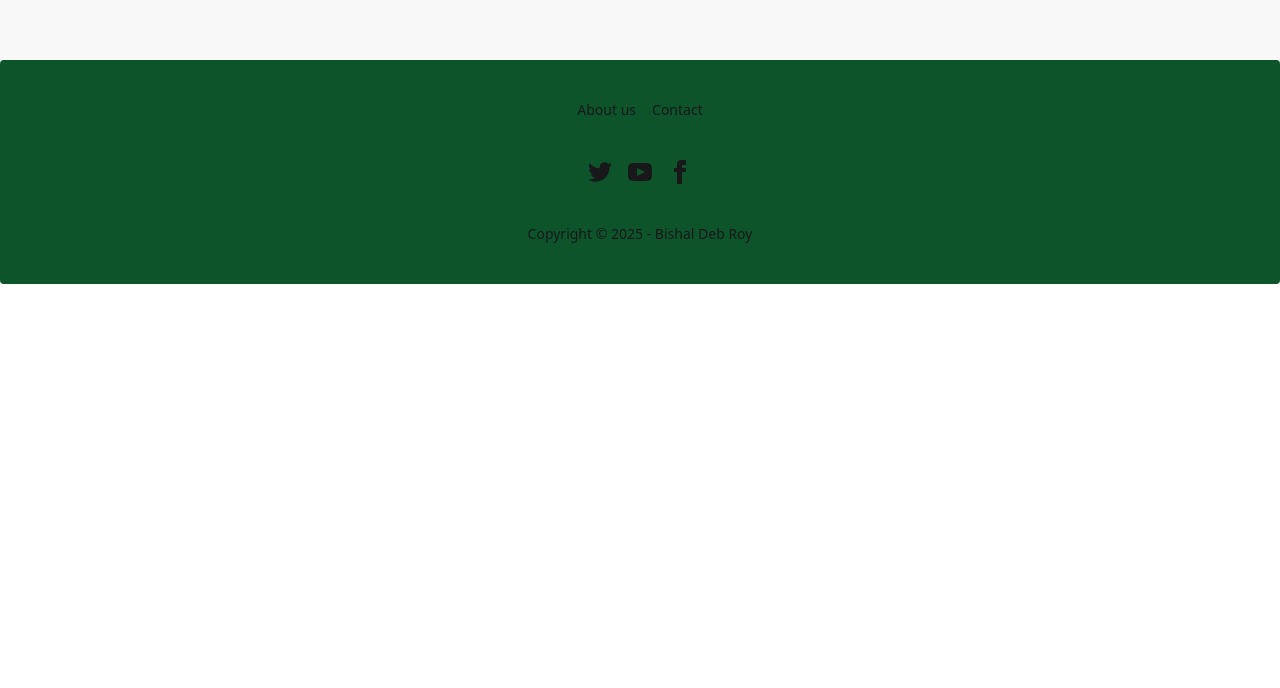
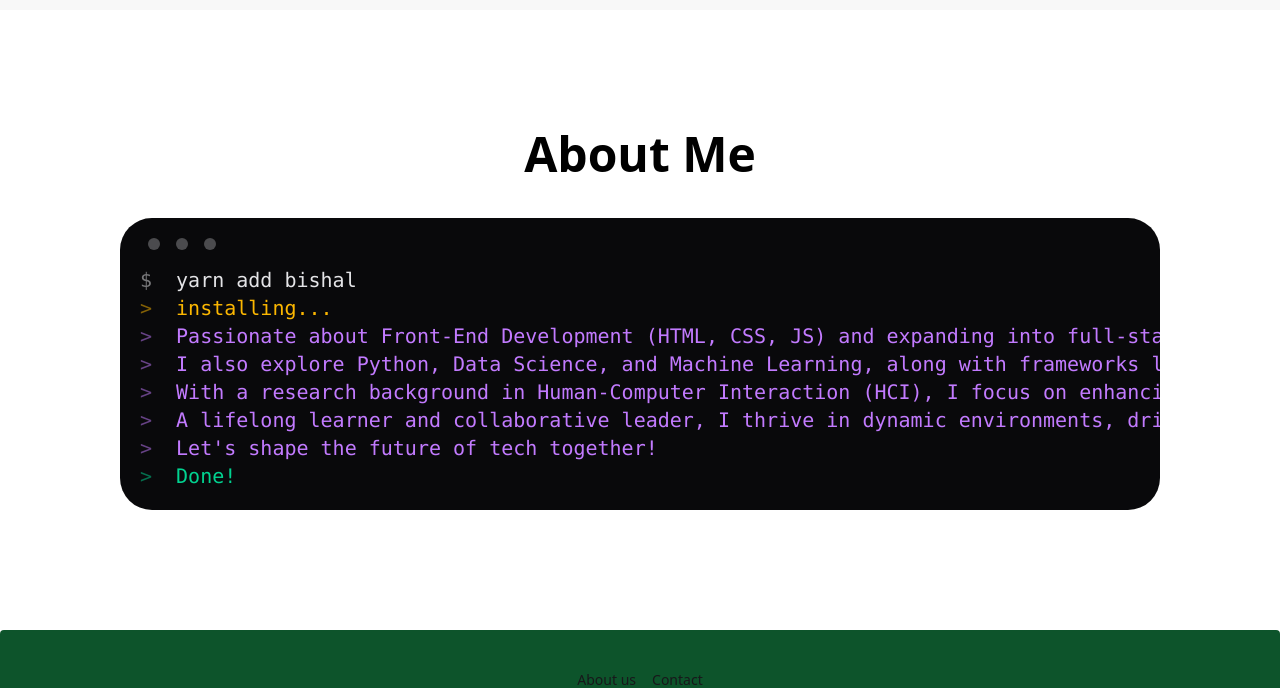
Before and after one commit to bishaldebroy007/portfolio-of-bishal, a React (Vite) app: page / in a window 1280 px wide. Shown: the part 812-1500 px from the top of the page. Before the commit the page ends 1096 px from the top, so only its background shows below. Built offline with nearby package versions, Linux system fonts and the light colour scheme.

Commit message:
about me section complete

```diff
--- a/src/App.jsx
+++ b/src/App.jsx
@@ -1,4 +1,5 @@
 
+import AboutMe from './components/about/AboutMe';
 import Footer from './components/footer/Footer';
 import HeroSection from './components/home/HeroSection';
 import NavBar from './components/home/NavBar';
@@ -8,7 +9,11 @@ function App() {
   return (
     <>
       <NavBar />
+
       <HeroSection />
+
+      <AboutMe />
+
       <Footer />
     </>
   )
--- /dev/null
+++ b/src/components/about/AboutMe.jsx
@@ -0,0 +1,23 @@
+import React from 'react'
+
+const AboutMe = () => {
+    return (
+        <div className='bg-white text-black min-h-[500px] p-30'>
+            <div className='flex justify-center text-5xl font-semibold'>
+                <h1>About Me</h1>
+            </div>
+            <div className="mockup-code w-full rounded-4xl text-xl mt-10">
+                <pre data-prefix="$"><code>yarn add bishal</code></pre>
+                <pre data-prefix=">" className="text-warning"><code>installing...</code></pre>
+                <pre data-prefix=">" className="text-purple-400"><code>Passionate about Front-End Development (HTML, CSS, JS) and expanding into full-stack with React,</code></pre>
+                <pre data-prefix=">" className="text-purple-400"><code>I also explore Python, Data Science, and Machine Learning, along with frameworks like Django.</code></pre>
+                <pre data-prefix=">" className="text-purple-400"><code>With a research background in Human-Computer Interaction (HCI), I focus on enhancing user experiences through innovation.</code></pre>
+                <pre data-prefix=">" className="text-purple-400"><code>A lifelong learner and collaborative leader, I thrive in dynamic environments, driving projects with creativity and a growth mindset.</code></pre>
+                <pre data-prefix=">" className="text-purple-400"><code>Let's shape the future of tech together!</code></pre>
+                <pre data-prefix=">" className="text-success"><code>Done!</code></pre>
+            </div>
+        </div>
+    )
+}
+
+export default AboutMe
--- a/src/components/home/HeroSection.jsx
+++ b/src/components/home/HeroSection.jsx
@@ -4,7 +4,7 @@ const HeroSection = () => {
     return (
         <div>
             {/* NavBar will be here */}
-            <div className="hero bg-base-200 min-h-screen">
+            <div className="hero bg-base-200 min-h-[750px]">
                 <div className="hero-content text-center">
                     <div className="max-w-md">
                         <img src="https://avatars.githubusercontent.com/u/100646626?v=4" alt="Bishal Deb Roy" className="rounded-full w-48 h-48 mx-auto mb-6" />
```
